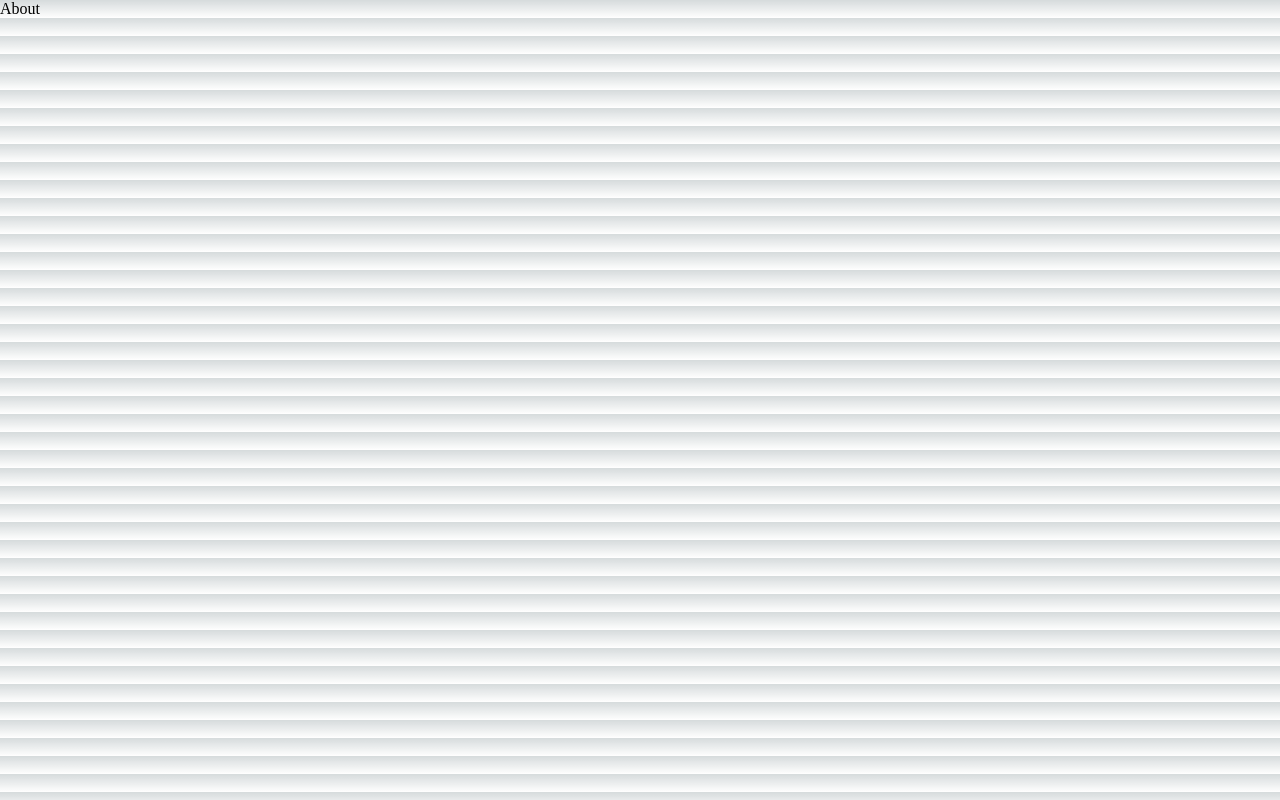
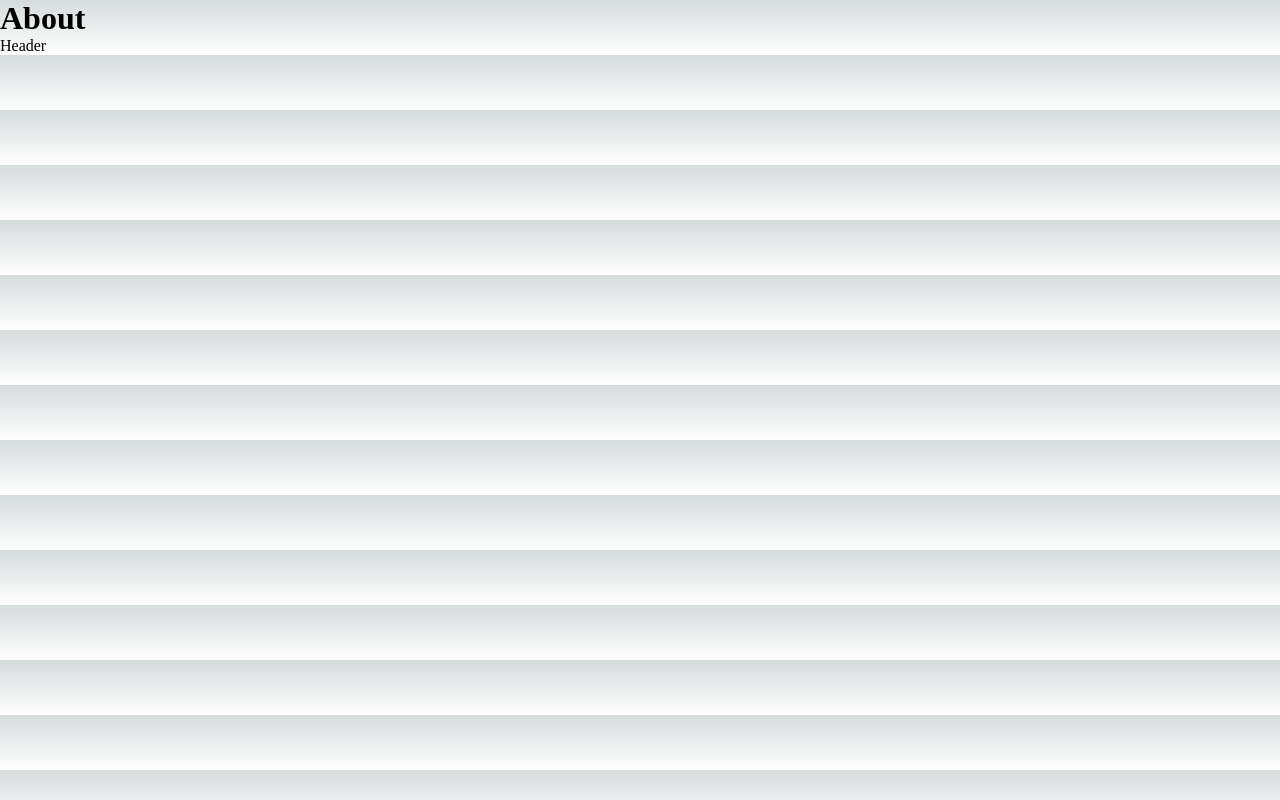
Before and after one commit to nstrung163/nextjs, a Next.js app: page /about in a window 1280 px wide. Built offline with nearby package versions, Linux system fonts and the light colour scheme.

Commit message:
Dynamic component without SSR(server side rendering)

```diff
--- /dev/null
+++ b/components/common/header.tsx
@@ -0,0 +1,6 @@
+import React from "react";
+
+export default function Header() {
+  console.log("Render header");
+  return <div>Header</div>;
+}
--- a/pages/about.tsx
+++ b/pages/about.tsx
@@ -1,5 +1,15 @@
+// import Header from "@/components/common/header";
+import dynamic from "next/dynamic";
 import React from "react";
 
+const Header = dynamic(() => import("@/components/common/header"), {
+  ssr: false,
+});
 export default function about() {
-  return <div>About</div>;
+  return (
+    <div>
+      <h1>About</h1>
+      <Header />
+    </div>
+  );
 }
```
